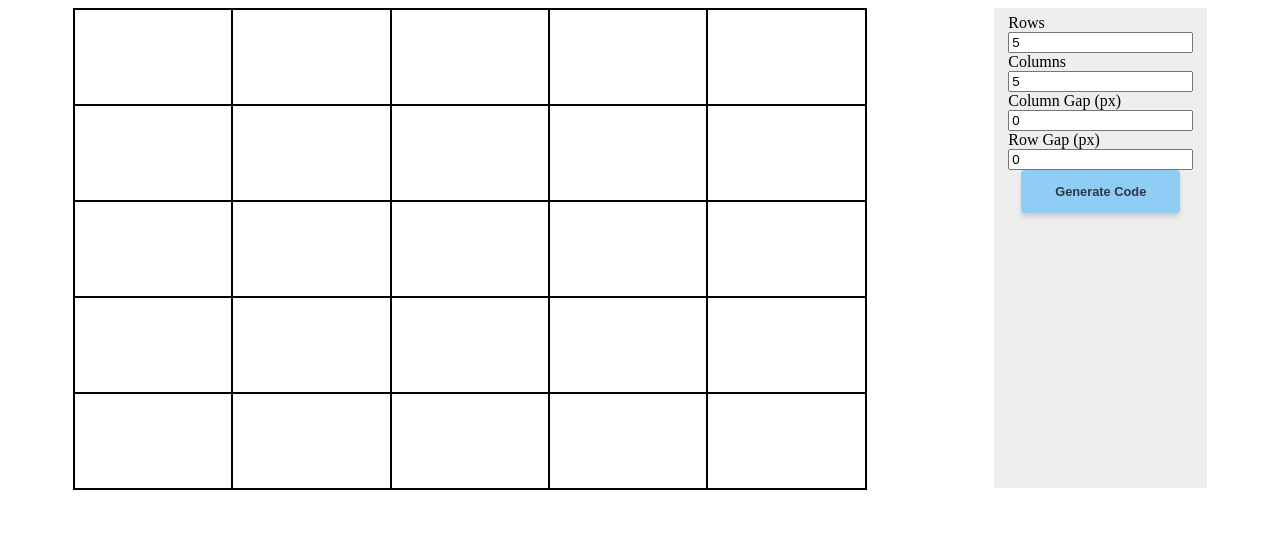
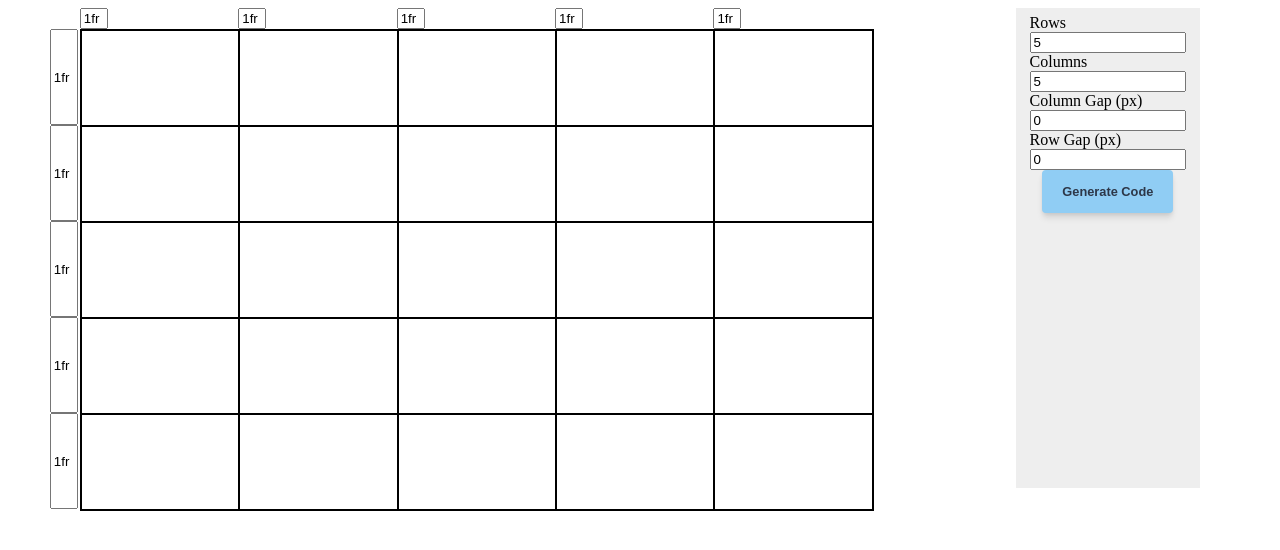
Before and after one commit to stlachman/grid-generator, a Gatsby site: page / in a window 1280 px wide. Built offline with nearby package versions, Linux system fonts and the light colour scheme; Gatsby itself is replaced by a stand-in of ours.

Commit message:
Updated index page.

```diff
--- a/src/pages/index.js
+++ b/src/pages/index.js
@@ -8,6 +8,17 @@ import Code from "../components/code";
 const Container = styled.div`
   display: flex;
   justify-content: space-around;
+`;
+
+const InputGrid = styled.section`
+  display: grid;
+`;
+
+const InputRow = styled.section`
+  display: grid;
+  height: 100%;
+  position: relative;
+  left: -30px;
 `;
 
 const Flex = styled.div`
@@ -53,8 +64,8 @@ function expandArray(len) {
 
 const IndexPage = () => {
   const [grid, setGrid] = useState([...Array(25).keys()]);
-  const [rows, setRows] = useState(5);
-  const [columns, setColumns] = useState(5);
+  const [rows, setRows] = useState(["1fr", "1fr", "1fr", "1fr", "1fr"]);
+  const [columns, setColumns] = useState(["1fr", "1fr", "1fr", "1fr", "1fr"]);
   const [columnGap, setColumnGap] = useState(0);
   const [rowGap, setRowGap] = useState(0);
   const [show, setShow] = useState(false);
@@ -63,25 +74,26 @@ const IndexPage = () => {
 
   const changeColumns = e => {
     let num = Number(e.target.value);
-    if (num > columns) {
+    if (num > columns.length) {
       let arr = expandArray(grid.length);
       setGrid(grid.slice().concat(arr));
+      setColumns([...columns, "1fr"]);
     } else {
-      let newGrid = grid.slice(0, grid.length - 5);
-      setGrid(newGrid);
+      setGrid(grid.slice(0, grid.length - 5));
+      setColumns(columns.slice(0, -1));
     }
-    setColumns(num);
   };
 
   const changeRows = e => {
     let num = Number(e.target.value);
-    if (num > rows) {
+    if (num > rows.length) {
       let arr = expandArray(grid.length);
       setGrid(grid.slice().concat(arr));
+      setRows([...rows, "1fr"]);
     } else {
       setGrid(grid.slice(0, grid.length - 5));
+      setRows(rows.slice(0, -1));
     }
-    setRows(num);
   };
 
   const showModal = () => {
@@ -110,9 +122,53 @@ const IndexPage = () => {
     }, 750);
   }, [copyStatus]);
 
+  function determineGrid(item) {
+    let styles = [];
+    let hash = {};
+    for (let style of item) {
+      if (hash[style]) {
+        hash[style]++;
+      } else {
+        hash[style] = 1;
+      }
+    }
+    for (let key in hash) {
+      if (hash[key] > 1) {
+        styles.push(`repeat(${hash[key]}, ${key})`);
+      } else {
+        styles.push(hash[key]);
+      }
+    }
+    return styles.join(" ");
+  }
+
+  const updateColumnValue = (e, i) => {
+    setColumns(
+      columns.map((column, idx) => {
+        if (idx === i) {
+          return e.target.value;
+        } else {
+          return column;
+        }
+      })
+    );
+  };
+
+  const updateRowValue = (e, i) => {
+    setRows(
+      rows.map((row, idx) => {
+        if (idx === i) {
+          return e.target.value;
+        } else {
+          return row;
+        }
+      })
+    );
+  };
+
   let gridStyles = {
-    gridTemplateColumns: `repeat(${columns}, 1fr)`,
-    gridTemplateRows: `repeat(${rows}, 1fr)`,
+    gridTemplateColumns: determineGrid(columns),
+    gridTemplateRows: determineGrid(rows),
     columnGap: `${columnGap}px`,
     rowGap: `${rowGap}px`
   };
@@ -133,12 +189,40 @@ const IndexPage = () => {
       </Modal>
       <Container>
         <Main>
+          <InputGrid
+            style={{ gridTemplateColumns: gridStyles.gridTemplateColumns }}
+          >
+            {columns.map((column, i) => (
+              <input
+                key={i}
+                style={{ maxWidth: 20 }}
+                type="text"
+                onChange={e => updateColumnValue(e, i)}
+                name="column-value"
+                id="column-value"
+                value={column}
+              />
+            ))}
+          </InputGrid>
           <GridContainer>
             <Grid style={gridStyles}>
               {grid.map((_, rowIdx) => {
                 return <Column key={rowIdx} />;
               })}
             </Grid>
+            <InputRow style={{ gridTemplateRows: gridStyles.gridTemplateRows }}>
+              {rows.map((row, i) => (
+                <input
+                  key={i}
+                  style={{ maxWidth: 20 }}
+                  type="text"
+                  onChange={e => updateRowValue(e, i)}
+                  name="row-value"
+                  id="row-value"
+                  value={row}
+                />
+              ))}
+            </InputRow>
           </GridContainer>
         </Main>
         <Aside>
@@ -148,8 +232,9 @@ const IndexPage = () => {
               type="number"
               name="rows"
               onChange={changeRows}
-              value={rows}
+              value={Number(rows.length)}
               id="rows"
+              min="1"
               max="12"
             />
             <label htmlFor="columns">Columns</label>
@@ -157,8 +242,9 @@ const IndexPage = () => {
               type="number"
               name="columns"
               onChange={changeColumns}
-              value={columns}
+              value={Number(columns.length)}
               id="columns"
+              min="1"
               max="12"
             />
             <label htmlFor="column-gap">Column Gap (px)</label>
```
